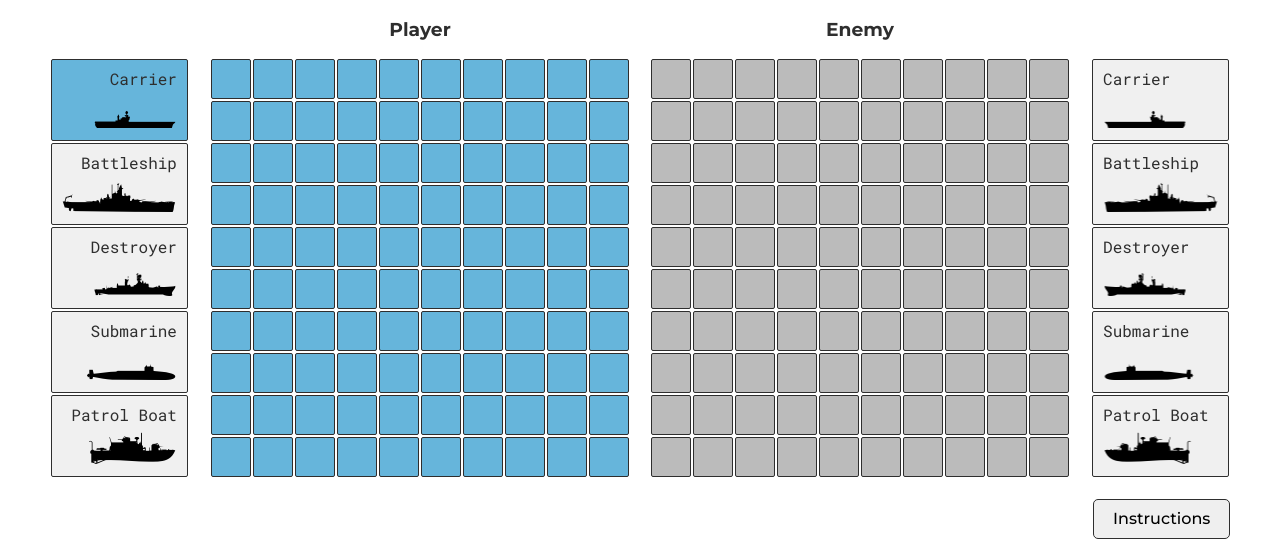
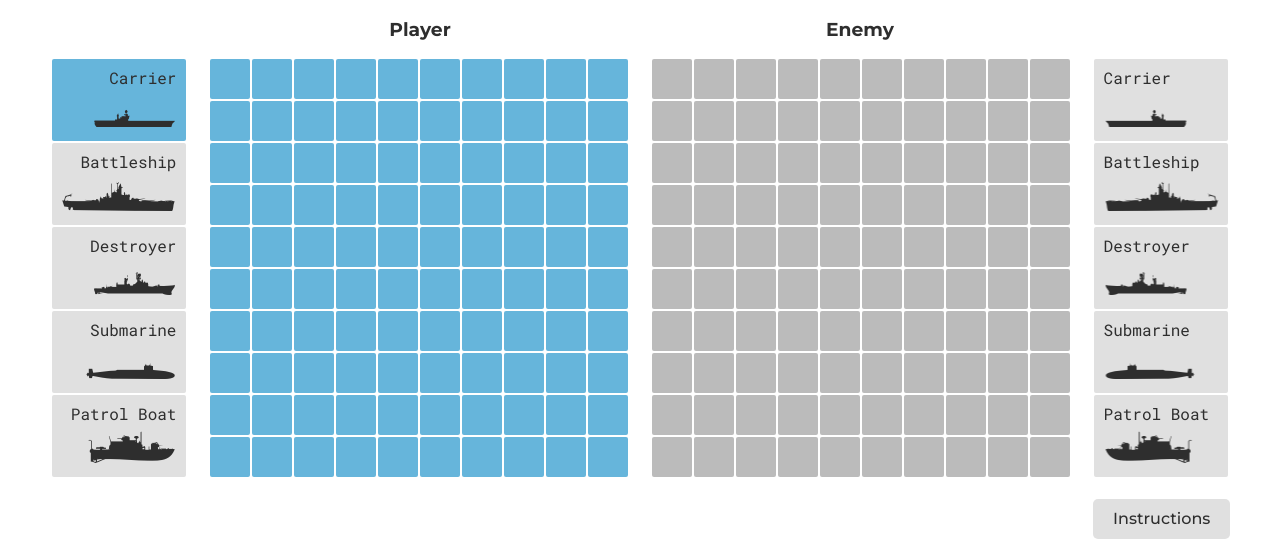
Before and after one commit to ChawitO/battleship, a plain HTML site: page index.html in a window 1280 px wide. Shown: the part 61-603 px from the top of the page. Drawn offline with nearby package versions, Linux system fonts and the light colour scheme.

Commit message:
Change some styling

```diff
--- a/styles/scss/main.scss
+++ b/styles/scss/main.scss
@@ -1,8 +1,9 @@
 @import 'animations';
 
 $dark-grey: #2E2E2E;
-$ship-blue: #4065AA;
-$ghost-blue: #4E92B4;
+$light-grey: #E0E0E0;
+$ship-blue: #2C4A82;
+$ghost-blue: #40728B;
 $tile-blue: #66B5DB;
 
 * {
@@ -42,16 +43,16 @@ h3 {
 }
 
 .start-notice, .end-notice {
+  display: none;
   position: absolute;
   top: 175px;
-  display: none;
+  width: 100%;
   justify-content: center;
   align-items: center;
+  padding: 36px;
   font-size: 32px;
-  padding: 36px;
+  color: #FFF;
   background-color: rgba(#000000, 0.8);
-  color: #FFF;
-  width: 100%;
   z-index: 1;
 }
 
@@ -68,11 +69,10 @@ section.board-wrapper {
 
 .fleet > div {
   height: 82px;
-  padding: 0 10px;
+  padding: 10px;
   margin-bottom: 2px;
-  border: 1px solid $dark-grey;
   border-radius: 2px;
-  background-color: #F0F0F0;
+  background-color: $light-grey;
   user-select: none;
 
   &.selected {
@@ -82,14 +82,13 @@ section.board-wrapper {
   p {
     font-family: 'Roboto Mono', monospace;
     text-transform: capitalize;
-    margin-top: 10px;
-    margin-bottom: 0;
+    margin: 0;
   }
 
   div {
     font-family: USNavy;
     font-size: 30px;
-    color: #000;
+    color: $dark-grey;
     text-align: right;
   }
 
@@ -112,7 +111,6 @@ div.board {
     display: flex;
     justify-content: center;
     align-items: center;
-    border: 1px solid $dark-grey;
     border-radius: 2px;
     background-color: $tile-blue;
 
@@ -144,7 +142,7 @@ div.board {
   }
 
   div.sunk {
-    background-color: black;
+    background-color: $dark-grey;
   }
 }
 
@@ -194,7 +192,7 @@ div.enemy {
     background-color: #BBBBBB;
 
     &:hover {
-    background-color: #AAAAAA;
+    background-color: #919191;
     }
 
     &.sunk {
@@ -214,12 +212,14 @@ div.enemy {
 }
 
 button {
-  padding: 10px;
-  border: 1px solid $dark-grey;
-  border-radius: 5px;
-  cursor: pointer;
   width: 136.6px;
   height: 40px;
+  padding: 10px;
+  border: none;
+  border-radius: 5px;
+  color: $dark-grey;
+  background-color: $light-grey;
+  cursor: pointer;
 
 }
 
@@ -252,7 +252,7 @@ button {
   height: 370px;
   line-height: 1.5;
   color: $dark-grey;
-  border: 1px solid $dark-grey;
+  background-color: $light-grey;
 }
 
 li {
```
Also changed, not shown: styles/main.css, 1 other file.
